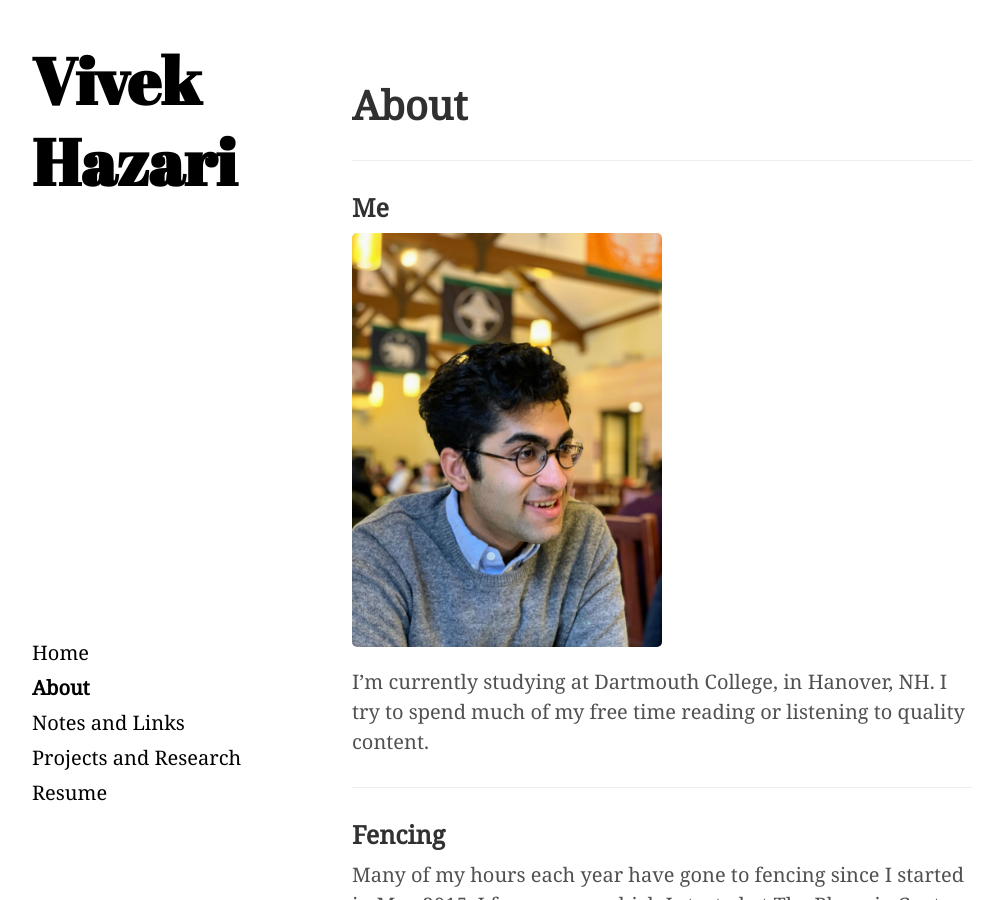
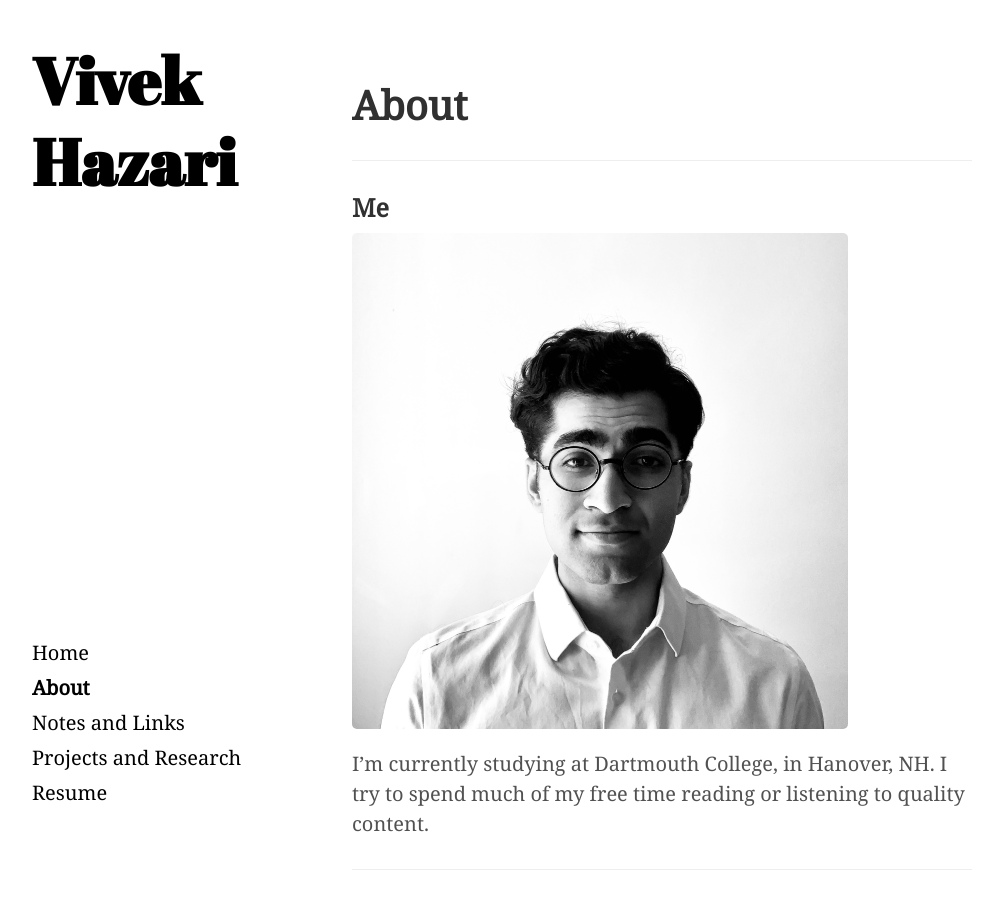
Before and after one commit to Vivekhaz/site_personal, a Jekyll site: the page built from page_about.md, in a window 1280 px wide and 900 px high. Shown: the whole window, without its empty margins (208-1204 px from the left). Built offline with Jekyll 4.4.1, drawn with Linux system fonts in a browser that asks for light colours.

Commit message:
changed photo in about

```diff
--- a/page_about.md
+++ b/page_about.md
@@ -7,7 +7,7 @@ published: true
 --------------------------------------------------------------------------------
 ### Me
 
-<img src="/public/photo-face.jpg" alt="my-face" hieght="50%" width="50%">
+<img src="/public/photo-face.jpg" alt="my-face" height="80%" width="80%">
 
 I'm currently studying at Dartmouth College, in Hanover, NH. I try to spend much of my free time reading or listening to quality content.
 
@@ -32,7 +32,6 @@ A running list of what I've completed, have in progress, or want to get through
 - __Billion Dollar Whale__ <cite> by Bradley Hope and Tom Wright </cite>
 - __The Promise of AI__  <cite> by Brian Cantwell Smith </cite>
 
-
 --------------------------------------------------------------------------------
 ### Read in 2019
 Since starting my undergrad, I've tried to be more mindful about the books I'm consuming *outside* of my assigned readings, since free time has become ever scarce. I'm dissatisfied with the length of this list, but I hope having it on display pushes me to do more in 2020. In an effort to keep my consumption up, here is a list of the books I was able to finish in 2019.
```
Also changed, not shown: public/photo-face.jpg.
